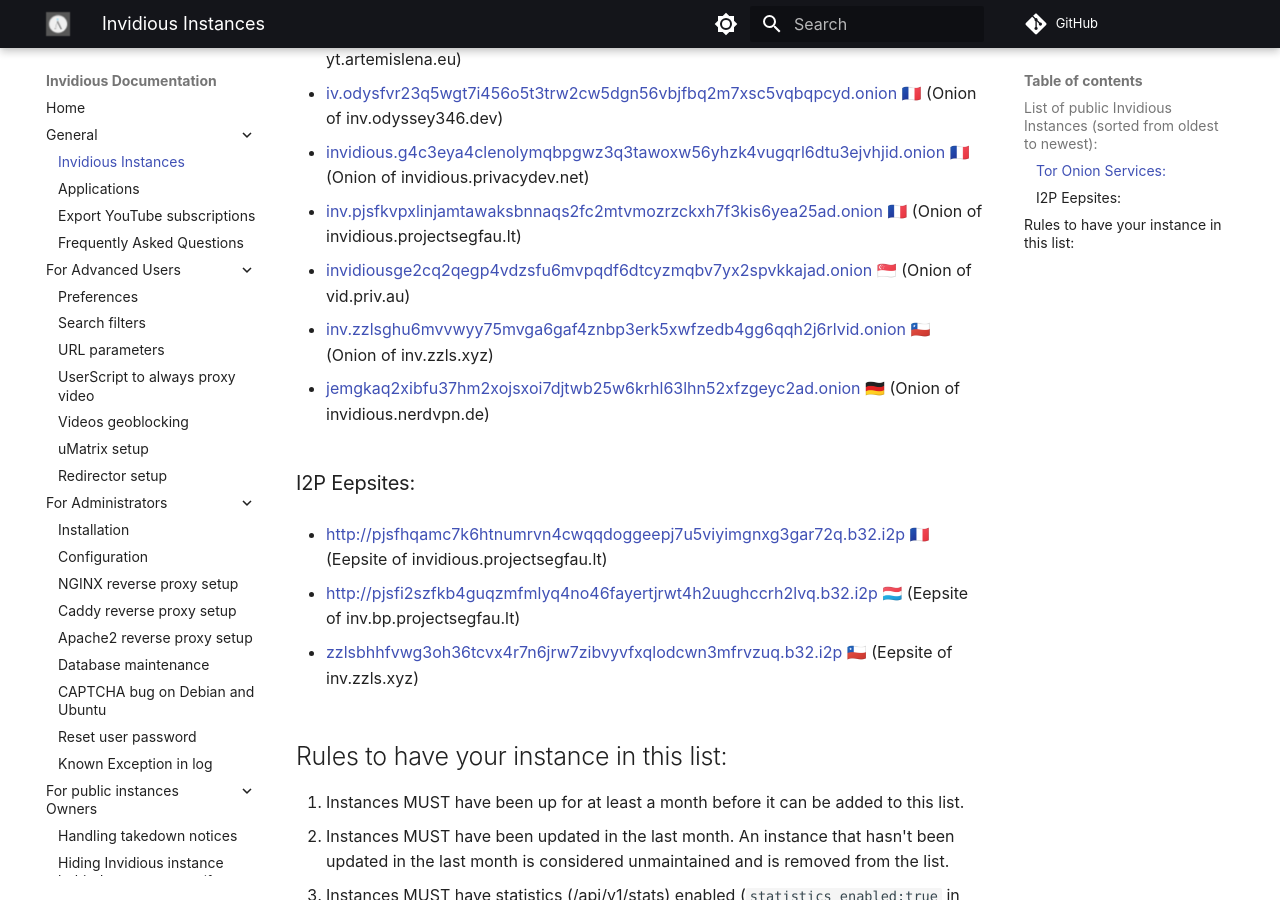
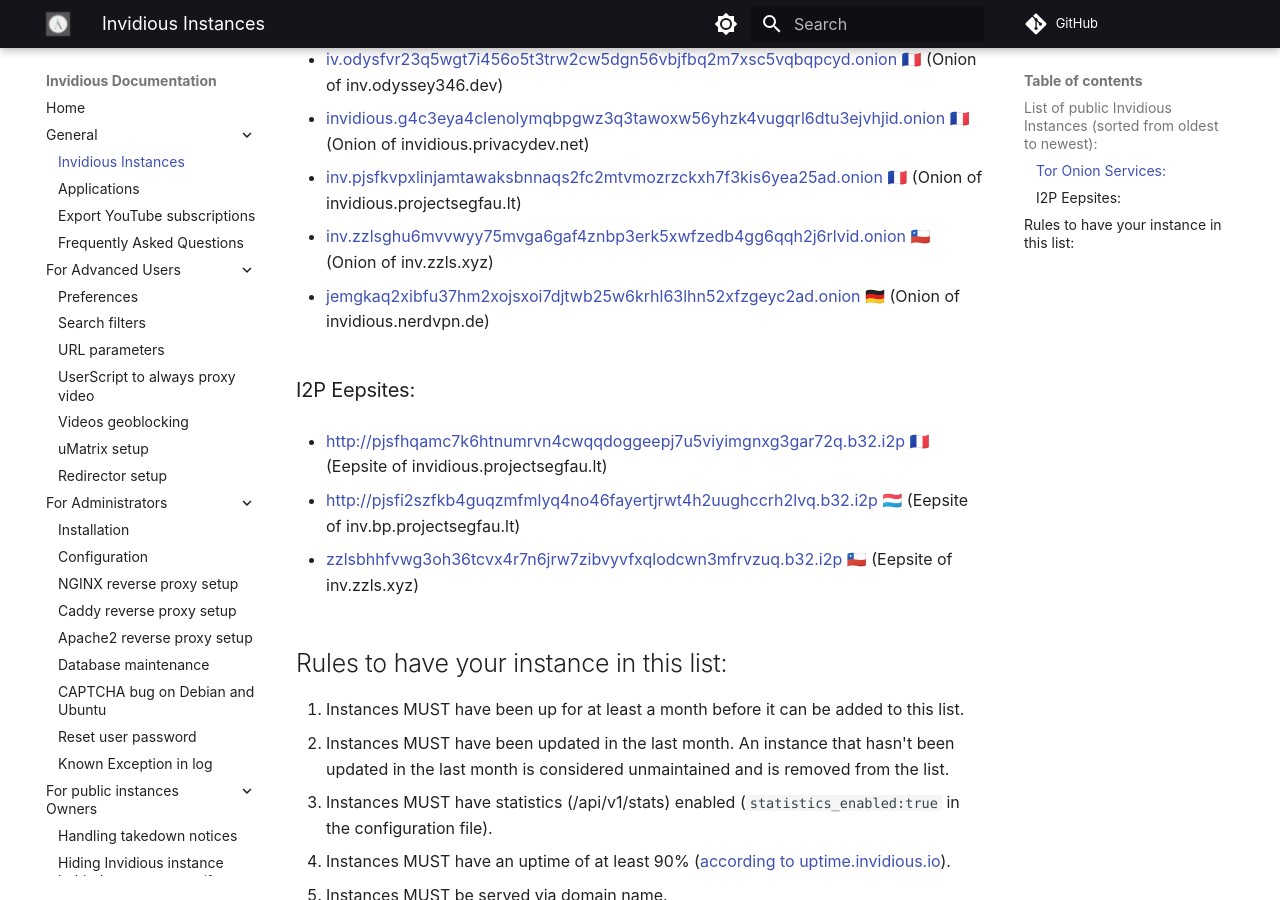
Before and after one commit to iv-org/documentation, an MkDocs documentation site: the page built from docs/instances.md, in a window 1280 px wide and 900 px high, scrolled down 1830 px. Built offline with MkDocs 1.6.1 and Material for MkDocs 9.7.7, drawn with Linux system fonts in a browser that asks for light colours; comment, search, counter and statistics services are not loaded.

Commit message:
Remove vid.priv.au from public instance list

```diff
--- a/docs/instances.md
+++ b/docs/instances.md
@@ -19,8 +19,6 @@
 * [invidious.slipfox.xyz](https://invidious.slipfox.xyz) 🇺🇸
 
 * [invidious.privacydev.net](https://invidious.privacydev.net) 🇫🇷
-
-* [vid.priv.au](https://vid.priv.au) 🇸🇬
 
 * [iv.melmac.space](https://iv.melmac.space) 🇩🇪
 
@@ -83,8 +81,6 @@
 
 * [inv.pjsfkvpxlinjamtawaksbnnaqs2fc2mtvmozrzckxh7f3kis6yea25ad.onion](http://inv.pjsfkvpxlinjamtawaksbnnaqs2fc2mtvmozrzckxh7f3kis6yea25ad.onion) 🇫🇷 (Onion of invidious.projectsegfau.lt)
 
-* [invidiousge2cq2qegp4vdzsfu6mvpqdf6dtcyzmqbv7yx2spvkkajad.onion](http://invidiousge2cq2qegp4vdzsfu6mvpqdf6dtcyzmqbv7yx2spvkkajad.onion) 🇸🇬 (Onion of vid.priv.au)
-
 * [inv.zzlsghu6mvvwyy75mvga6gaf4znbp3erk5xwfzedb4gg6qqh2j6rlvid.onion](http://inv.zzlsghu6mvvwyy75mvga6gaf4znbp3erk5xwfzedb4gg6qqh2j6rlvid.onion) 🇨🇱 (Onion of inv.zzls.xyz)
 
 * [jemgkaq2xibfu37hm2xojsxoi7djtwb25w6krhl63lhn52xfzgeyc2ad.onion](http://jemgkaq2xibfu37hm2xojsxoi7djtwb25w6krhl63lhn52xfzgeyc2ad.onion) 🇩🇪 (Onion of invidious.nerdvpn.de)
```
